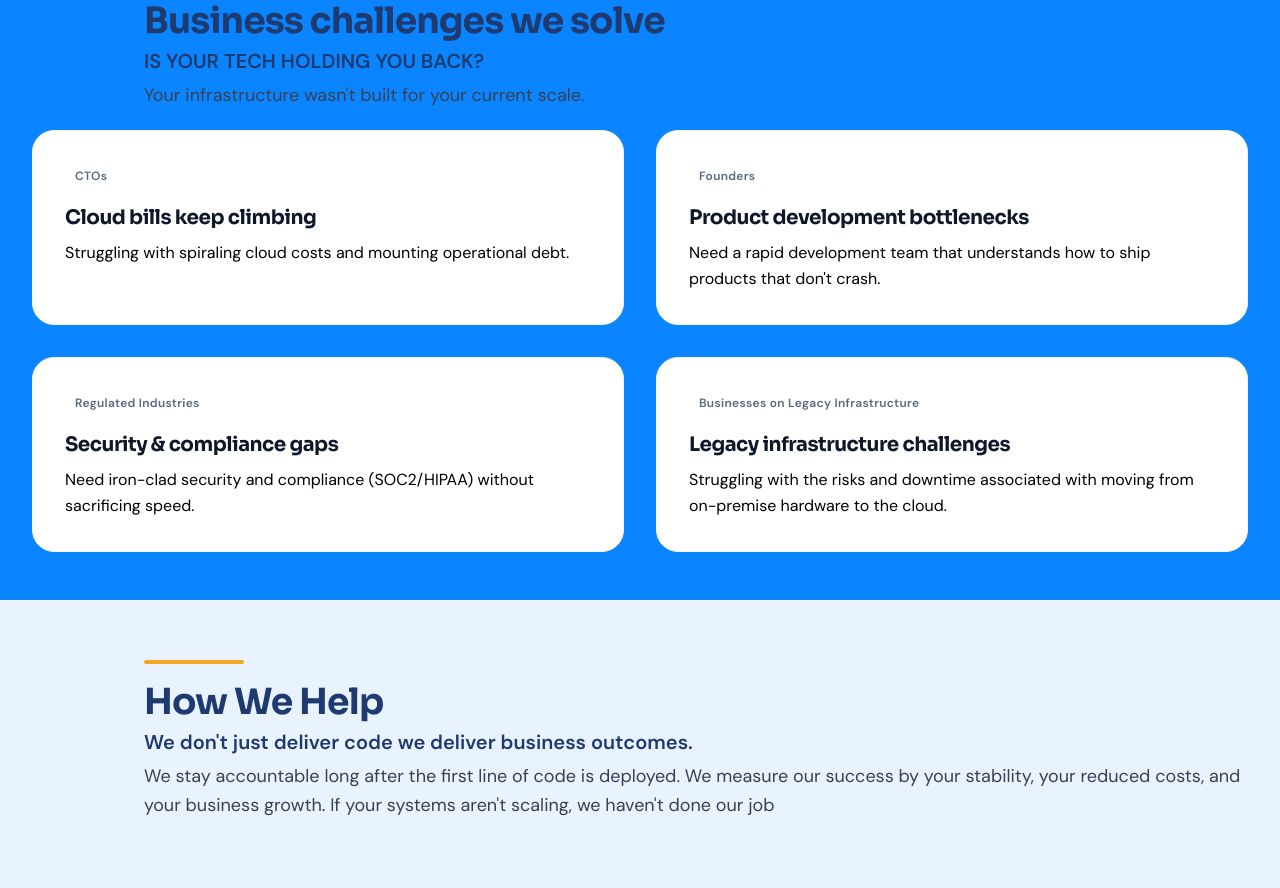
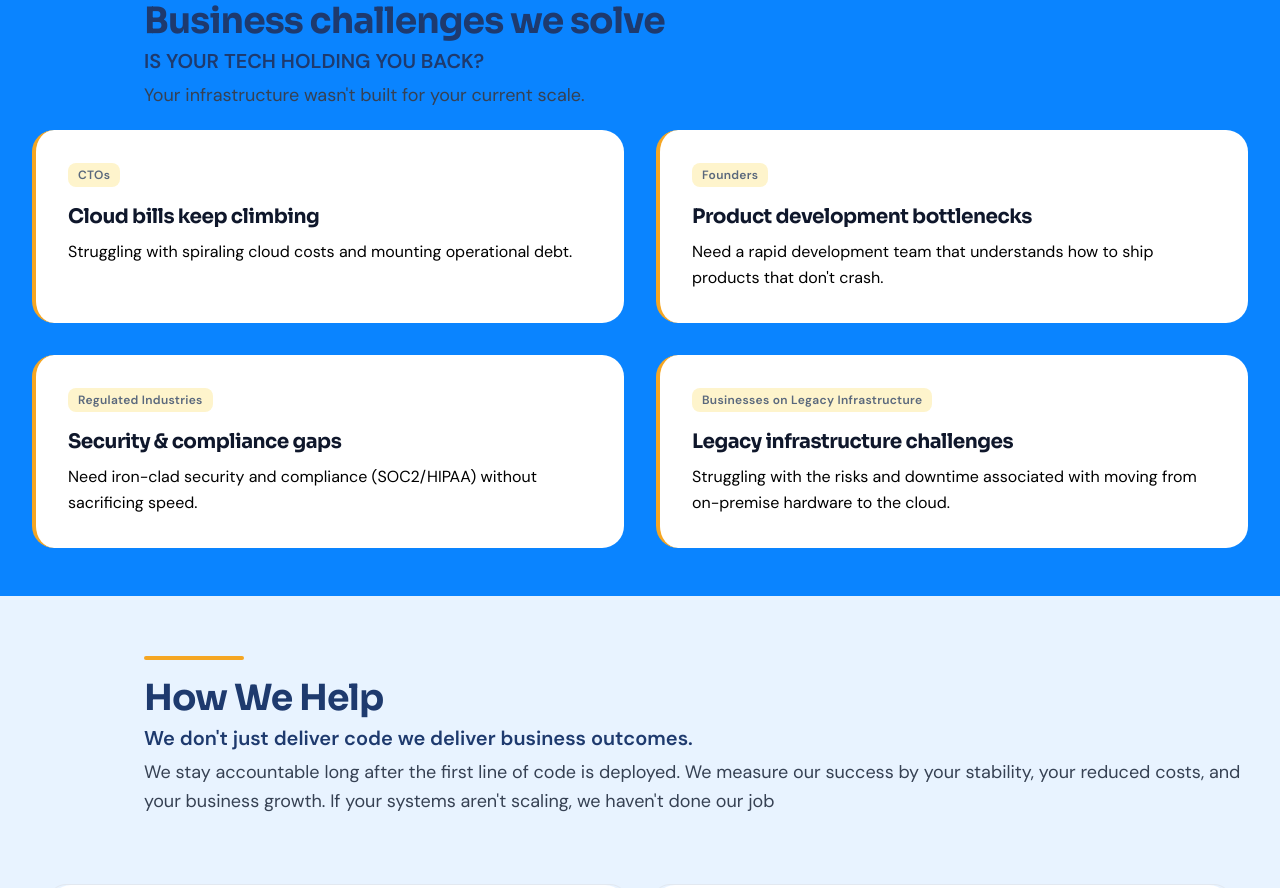
Before and after one commit to ProLaunch-Group/ptech-web, a Next.js app: page / in a window 1280 px wide. Shown: the part 1180-2068 px from the top of the page. Built offline with nearby package versions, Linux system fonts and the light colour scheme.

Commit message:
fix: adjust section borders color and resolve layout spacing issues

```diff
--- a/src/components/module/home/ChallengeCard.tsx
+++ b/src/components/module/home/ChallengeCard.tsx
@@ -9,11 +9,11 @@ export default function ChallengeCard({ item }: ChallengeCardProps) {
     <motion.li
       variants={fadeUp2}
       {...whileInViewProps}
-      className="w-full p-6 md:p-8 bg-[#ffffff] border border-slate-100 rounded-3xl  hover:shadow-sm hover:shadow-amberGold  transition-shadow duration-300 flex flex-col justify-between"
+      className="w-full p-6 md:p-8 bg-[#ffffff] border-l-4 border-[#f5a623] rounded-3xl  hover:shadow-sm hover:shadow-amberGold  transition-shadow duration-300 flex flex-col justify-between"
     >
       <div>
         {/*  Badge */}
-        <span className="inline-block px-2.5 py-1 text-xs font-semibold tracking-wide text-slate-600  rounded-md font-sans mb-4 animate-pulse">
+        <span className="inline-block px-2.5 py-1 text-xs font-semibold tracking-wide text-slate-600 bg-amber-100 rounded-md font-sans mb-4 animate-pulse">
           {item.audience}
         </span>
 
```
